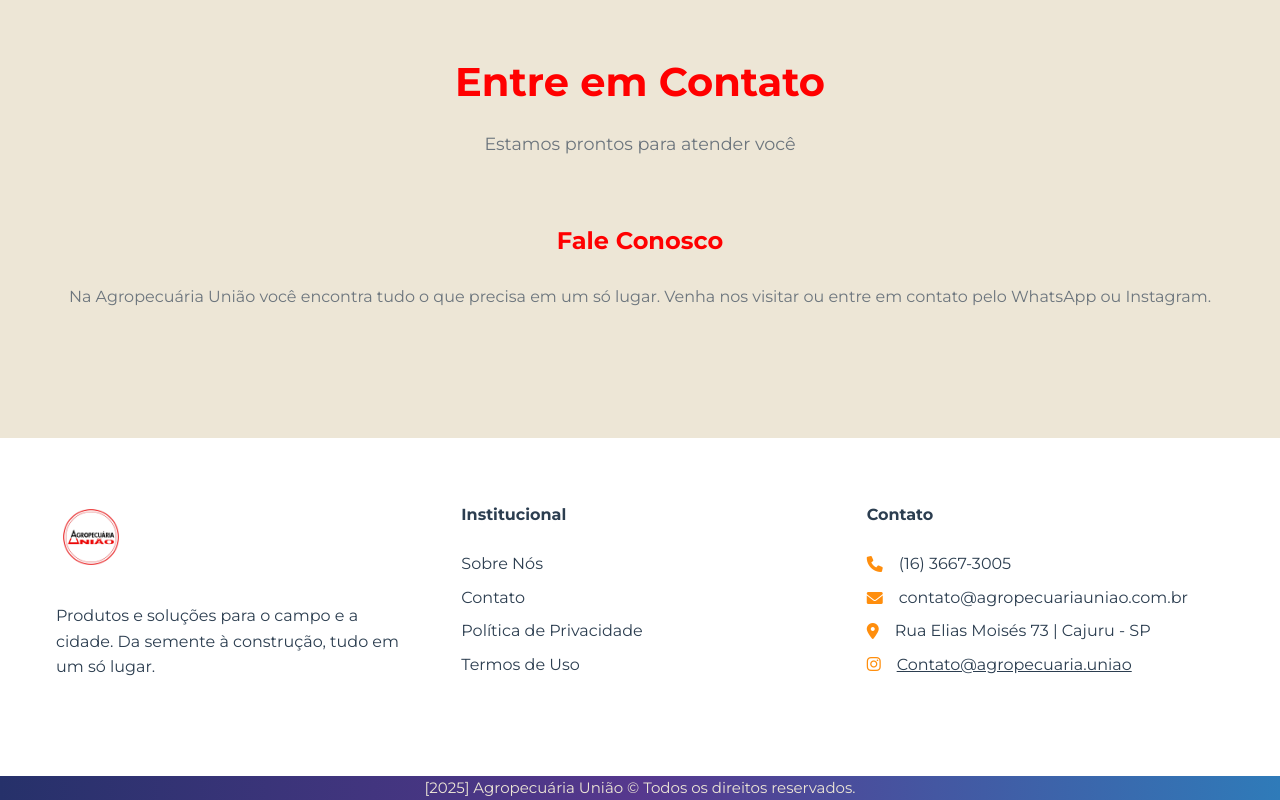
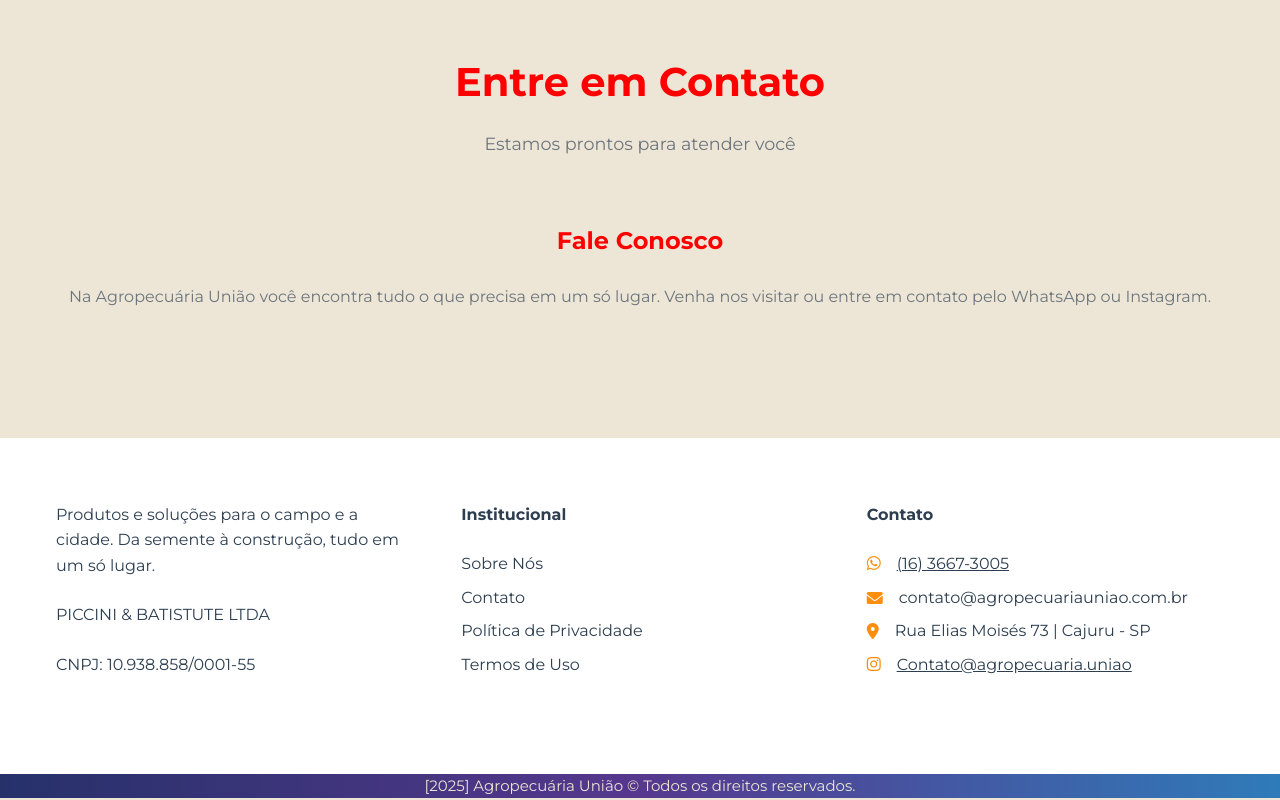
Before and after one commit to WLJ-Tec/Agropecuaria-Uniao, a plain HTML site: page index.html in a window 1280 px wide. Shown: the part 2822-3622 px from the top of the page. Drawn offline with Linux system fonts and the light colour scheme.

Commit message:
whatsapp e CNPJ

```diff
--- a/index.html
+++ b/index.html
@@ -207,10 +207,10 @@
         <div class="container">
             <div class="footer-content">
                 <div class="footer-section">
-                    <div class="footer-logo">
-                        <img src="/imagens/LogoNovo-Photoroom.png" alt="Agropecuária União Logo" class="logo-img">
-                    </div>
                     <p>Produtos e soluções para o campo e a cidade. Da semente à construção, tudo em um só lugar.</p>
+                    <p>PICCINI & BATISTUTE LTDA</p>
+                    <p>CNPJ: 10.938.858/0001-55</p>
+
                 </div>
 
                 <div class="footer-section">
@@ -226,7 +226,7 @@
                 <div class="footer-section">
                     <h4>Contato</h4>
                     <div class="footer-contact">
-                        <p><i class="fas fa-phone"></i>(16) 3667-3005</p>
+                        <p><a href="https://wa.me/551636673005" target="_blank" ><i class="fa-brands fa-whatsapp"></i>(16) 3667-3005</a> </p>
                         <p><i class="fas fa-envelope"></i>contato@agropecuariauniao.com.br</p>
                         <p><i class="fas fa-map-marker-alt"></i>Rua Elias Moisés 73 | Cajuru - SP</p>
                         <p><a href="https://www.instagram.com/agropecuaria.uniao" target="_blank"><i
```
